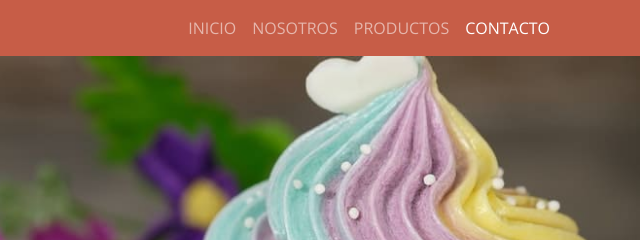
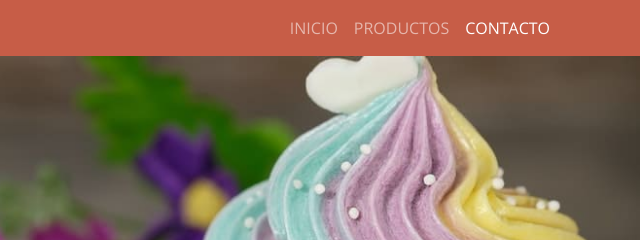
Before and after one commit to luroalfa/blondies, a website: page index.html in a window 1280 px wide. Shown: the top 240 px of the page, 640-1280 px from the left. Drawn offline with nearby package versions, Linux system fonts and the light colour scheme.

Commit message:
Delete us

```diff
--- a/index.html
+++ b/index.html
@@ -25,9 +25,6 @@
             <ul class="navbar-nav ms-auto mb-2 mb-lg-0">
               <li class="nav-item">
                 <a class="nav-link" aria-current="page" href="#">INICIO</a>
-              </li>
-              <li class="nav-item">
-                <a class="nav-link" aria-current="page" href="/nosotros.html">NOSOTROS</a>
               </li>
               <li class="nav-item">
                 <a class="nav-link" aria-current="page" href="#sectionFirst">PRODUCTOS</a>
```
